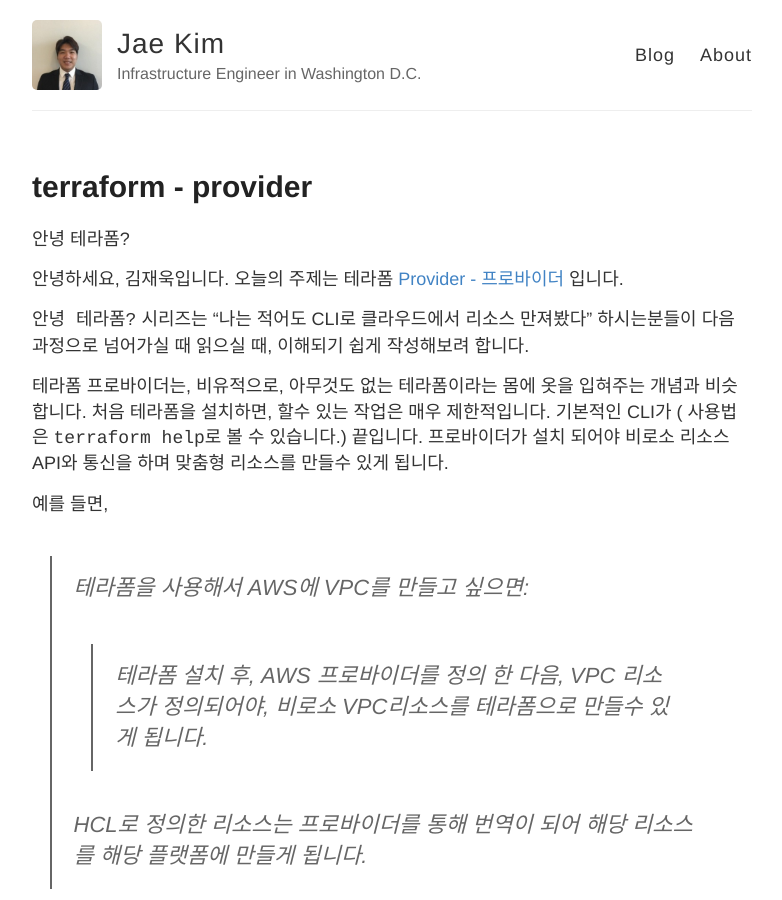
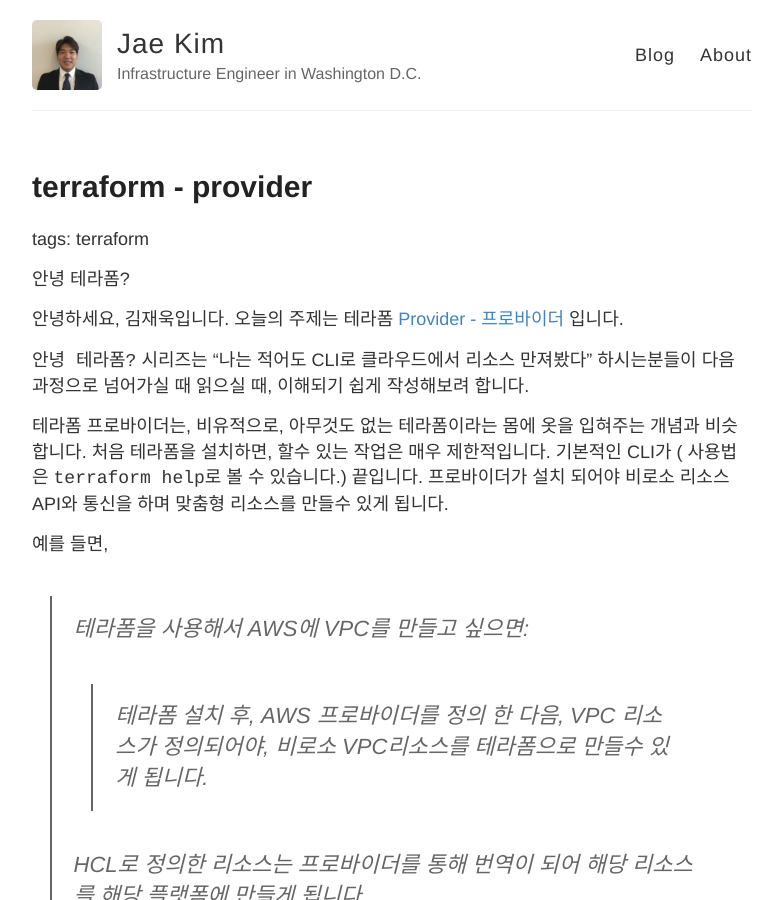
Before and after one commit to iamjaekim/iamjaekim.github.io, a Jekyll site: the page built from _posts/2020-11-27-terraform-pt2.md, in a window 1280 px wide and 900 px high. Shown: the whole window, without its empty margins (248-1030 px from the left). Built offline with Jekyll 4.4.1, drawn with Linux system fonts in a browser that asks for light colours.

```diff
--- /dev/null
+++ b/_data/tags.yaml
@@ -0,0 +1 @@
+- terraform
--- a/_layouts/post.html
+++ b/_layouts/post.html
@@ -6,6 +6,13 @@
   <h1>{{ page.title }}</h1>
 
   <div class="entry">
+    {% if page.tags %}
+      {% for tag in page.tags %}
+        {% if site.data.tags contains tag %}
+          <span class="tag"> tags: {{ tag }}</span>
+        {% endif %}
+      {% endfor %}
+    {% endif %}
     {{ content }}
   </div>
 
--- a/_posts/2020-11-27-terraform-pt2.md
+++ b/_posts/2020-11-27-terraform-pt2.md
@@ -1,6 +1,7 @@
 ---
 layout: post
 title: terraform - provider
+tags: [terraform]
 ---
 
 안녕 테라폼?
```
Also changed, not shown: _posts/2020-11-22-terraform-pt1.md (+1 -0 lines).
